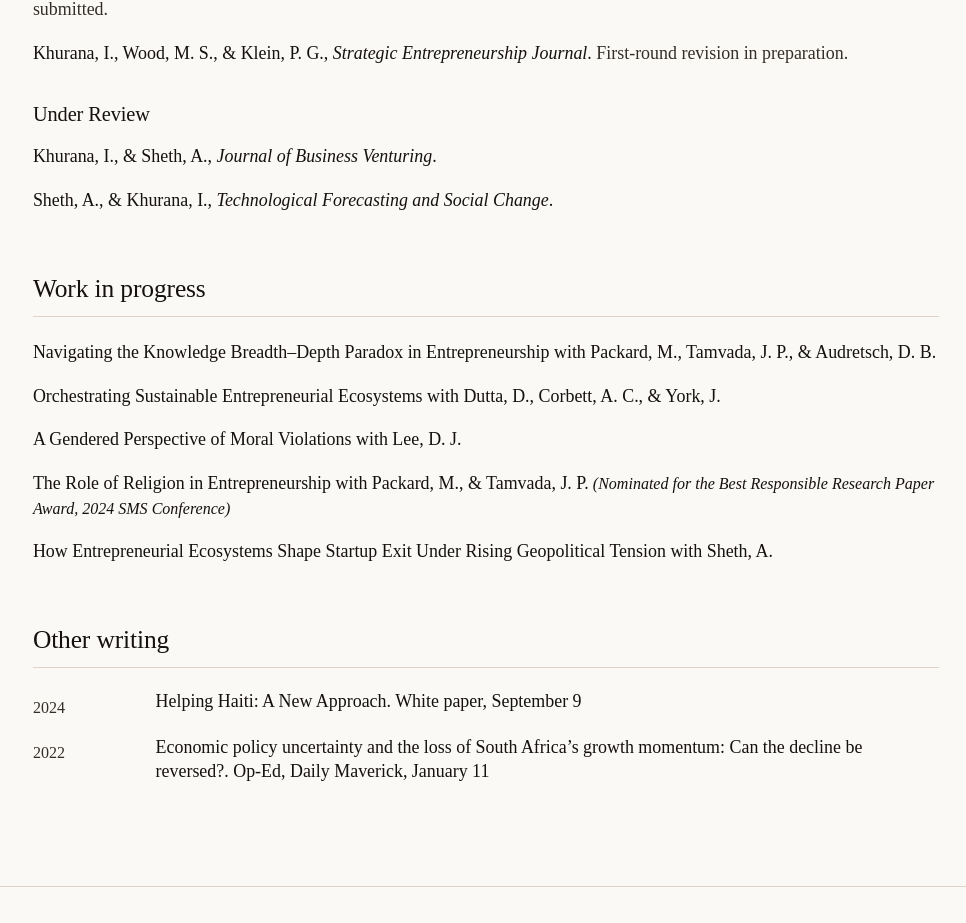
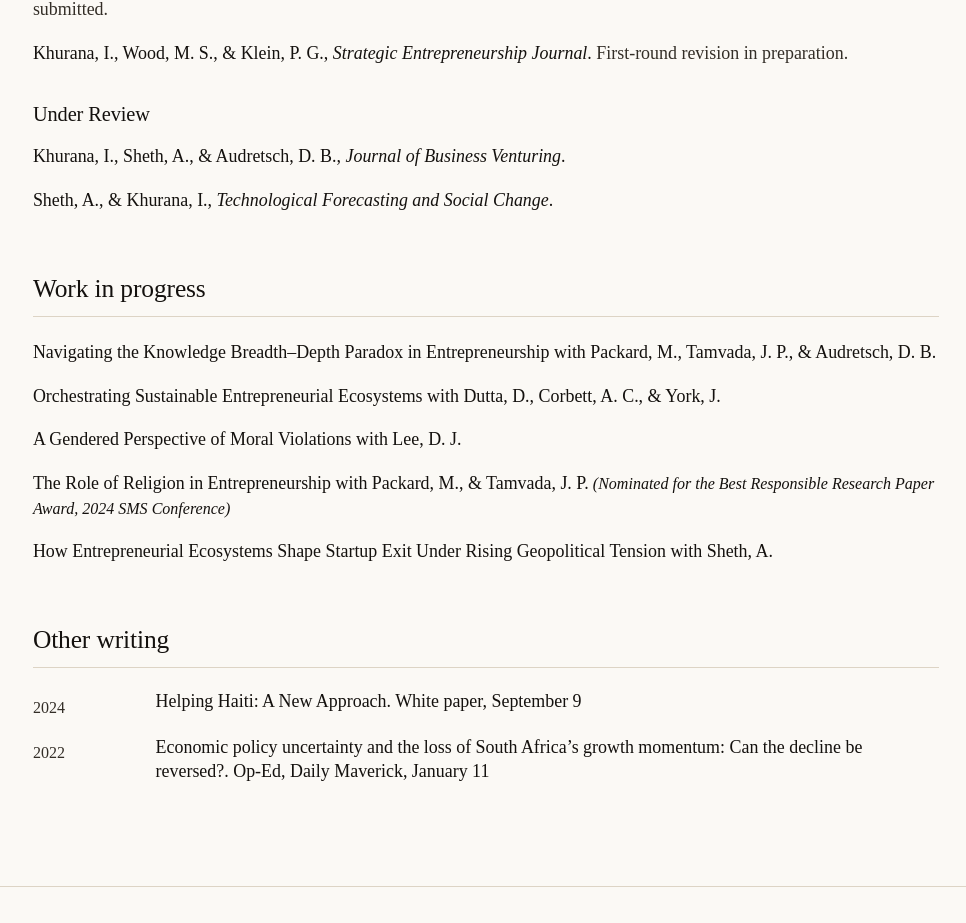
Before and after one commit to Khurana15/Khurana15.github.io, a Next.js app: page /research in a window 1280 px wide. Shown: the part 2474-3397 px from the top of the page, without its empty margins (154-1120 px from the left). Built offline with nearby package versions, Linux system fonts and the light colour scheme.

Commit message:
Update authors in underReview list

```diff
--- a/content/site.ts
+++ b/content/site.ts
@@ -252,7 +252,7 @@
 ];
 
 export const underReview = [
-  { authors: "Khurana, I., & Sheth, A.", venue: "Journal of Business Venturing" },
+  { authors: "Khurana, I., Sheth, A., & Audretsch, D. B.", venue: "Journal of Business Venturing" },
   { authors: "Sheth, A., & Khurana, I.", venue: "Technological Forecasting and Social Change" },
 ];
 
```
